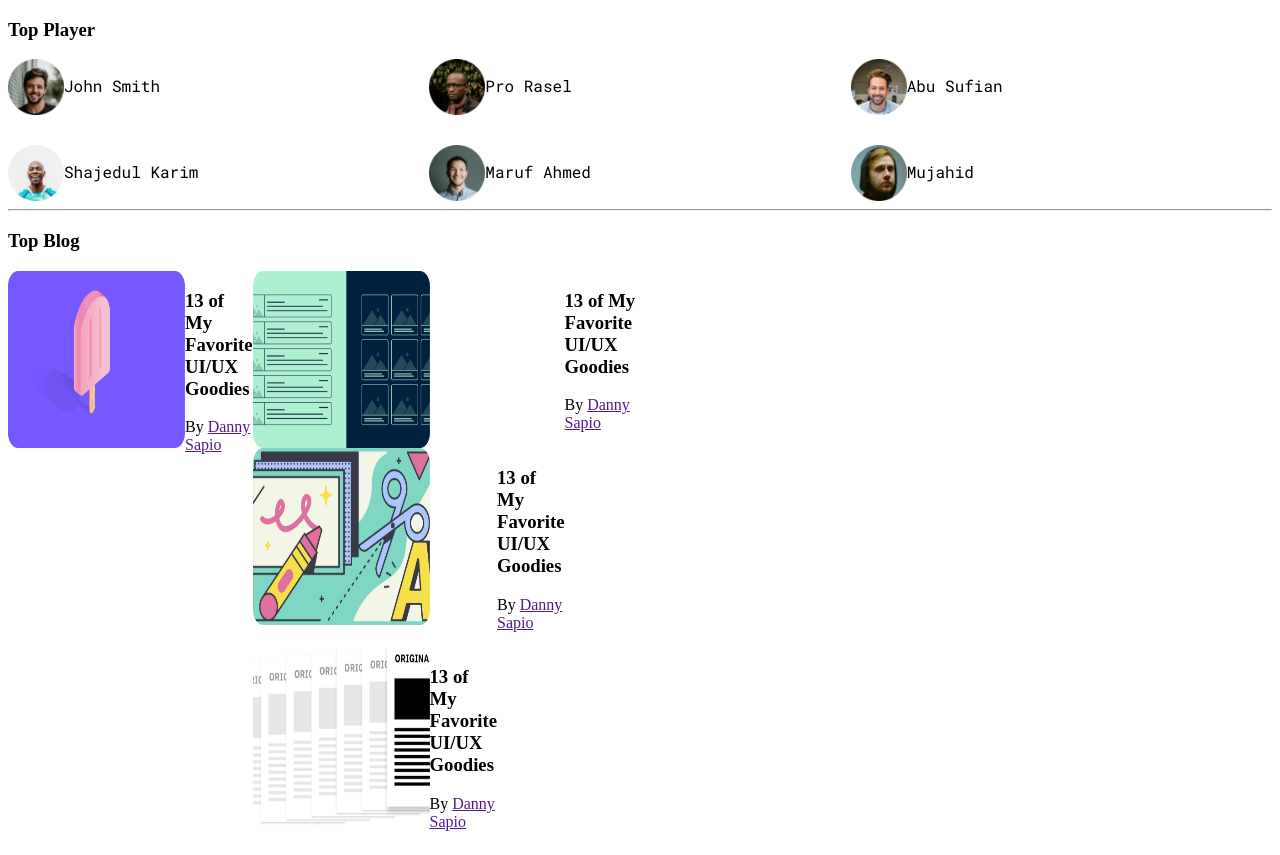
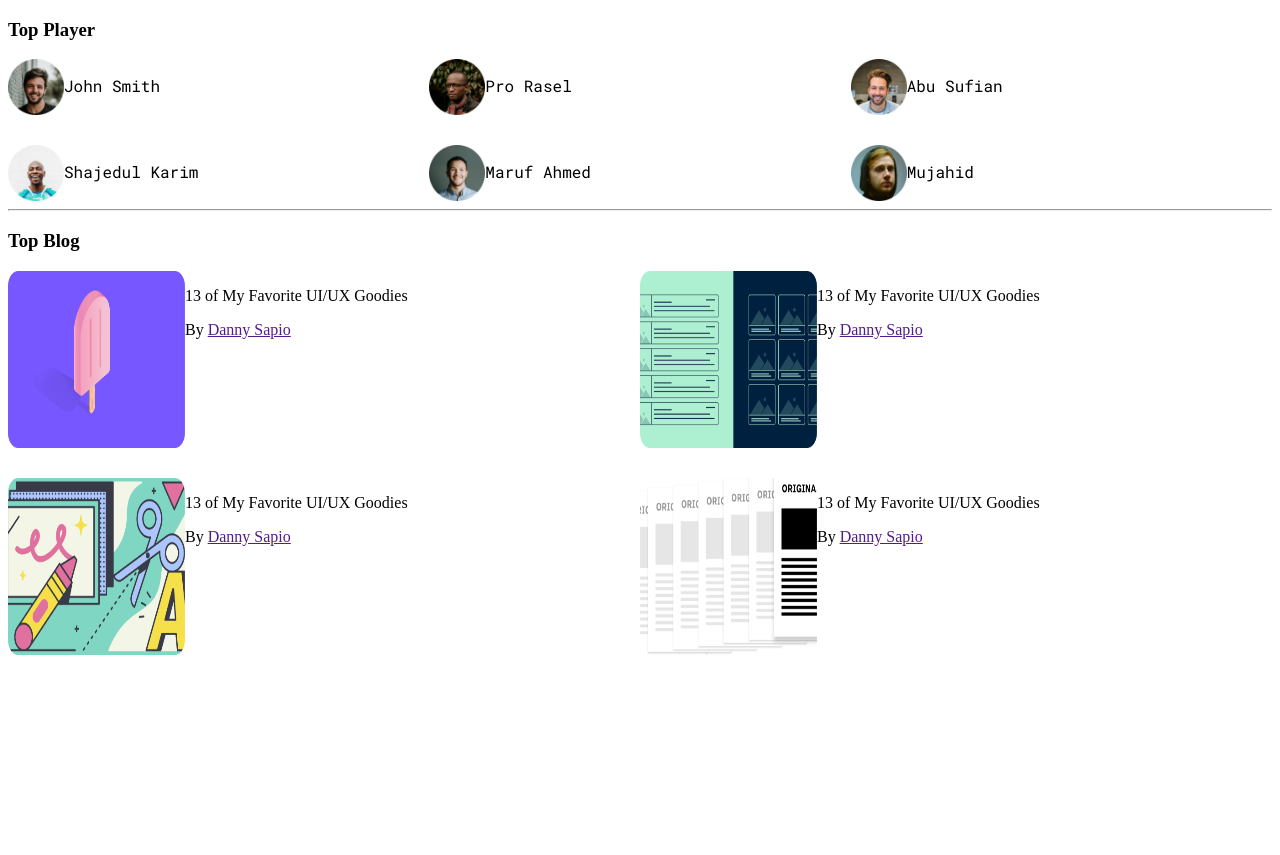
Before and after one commit to asfat/leader-board-project, a plain HTML site: page index.html in a window 1280 px wide. After the commit the page ends 800 px from the top, so only its background shows below. Drawn offline with Linux system fonts and the light colour scheme.

Commit message:
half-complete

```diff
--- a/index.html
+++ b/index.html
@@ -51,44 +51,47 @@
                 <hr>
                 <div class="top-course">
                     <h3>Top Blog</h3>
-                    <div class="blog">
-                        <div class=" blog-flex">
+                    <div class="course">
+                        <div class="course-flex">
                             <img src="images/blogs/blog-1.png" alt="">
                             <div>
-                                <h3>13 of My Favorite
-                                    UI/UX Goodies</h3>
-
-                                <p>By <a href="">Danny Sapio</a></p>
+                                <p>13 of My Favorite
+                                    UI/UX Goodies</p>
+                                <span>By <a href="">Danny Sapio</a></span>
                             </div>
-                            <div class="blog blog-flex">
+                        </div>
+                        <div class="course-flex">
                             <img src="images/blogs/blog-2.png" alt="">
                             <div>
-                                    <h3>13 of My Favorite
-                                        UI/UX Goodies</h3>
-
-                                    <p>By <a href="">Danny Sapio</a></p>
+                                <p>13 of My Favorite
+                                    UI/UX Goodies</p>
+                                <span>By <a href="">Danny Sapio</a></span>
                             </div>
-                                <div class="blog blog-flex">
+                        </div>
+                        <div class="course-flex">
                             <img src="images/blogs/blog-3.png" alt="">
                             <div>
-                                        <h3>13 of My Favorite
-                                            UI/UX Goodies</h3>
-
-                                        <p>By <a href="">Danny Sapio</a></p>
+                                <p>13 of My Favorite
+                                    UI/UX Goodies</p>
+                                <span>By <a href="">Danny Sapio</a></span>
                             </div>
-                                    <div class="blog blog-flex">
+                        </div>
+                        <div class="course-flex">
                             <img src="images/blogs/blog-4.png" alt="">
                             <div>
-                                            <h3>13 of My Favorite
-                                                UI/UX Goodies</h3>
-
-                                            <p>By <a href="">Danny Sapio</a></p>
+                                <p>13 of My Favorite
+                                    UI/UX Goodies</p>
+                                <span>By <a href="">Danny Sapio</a></span>
+                            </div>
                         </div>
                     </div>
 
                 </div>
             </div>
         </section>
+        <section>
+
+        </section>
     </main>
 </body>
 
--- a/style.css
+++ b/style.css
@@ -21,16 +21,17 @@
 
 }
 
-.blog img {
+.course {
+    display: grid;
+    grid-template-columns: repeat(2, 1fr);
+    grid-row-gap: 30px;
+}
+
+.course img {
     width: 177px;
     height: 177px;
 }
 
-.blog-flex {
+.course-flex {
     display: flex;
 }
-
-.blog {
-    display: grid;
-    grid-template-columns: repeat(2, 1fr);
-}
```
Lines whose indentation alone changed are shown as unchanged.
